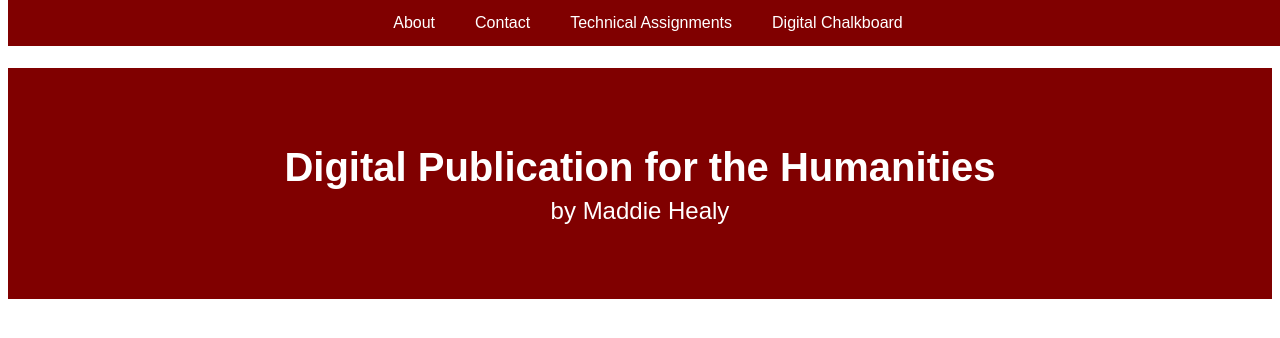
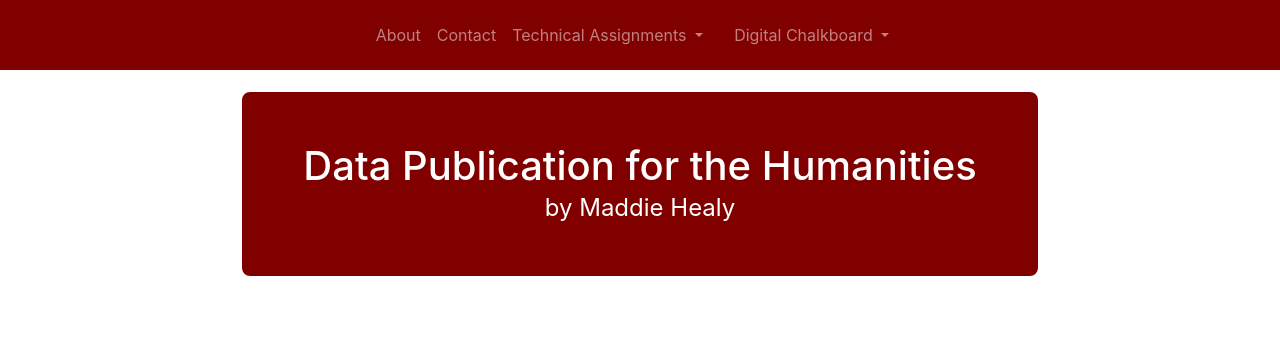
Before and after one commit to maddiehealy/maddiehealy.github.io, a plain HTML site: page index.html in a window 1280 px wide. Drawn offline with nearby package versions, Linux system fonts and the light colour scheme.

Commit message:
fixed nav bar

```diff
--- a/index.html
+++ b/index.html
@@ -5,144 +5,119 @@
     <meta name="viewport" content="width=device-width, initial-scale=1.0">
     <title>Maddie Healy's Data Publication Website</title>
     <link rel="icon" type="image/png" href="images/pixel_heart.png">
+    <link rel="stylesheet" href="https://stackpath.bootstrapcdn.com/bootstrap/4.5.2/css/bootstrap.min.css">
     <style>
-        nav {
+        /* Your custom styles */
+        .navbar {
             background-color: maroon;
-            overflow: hidden;
-            position: fixed;
-            top: 0;
-            width: 100%;
-            z-index: 1000;
-        }
-
-        nav ul {
-            list-style-type: none;
-            margin: 0;
-            padding: 0;
-            display: flex;
-            justify-content: center;
-            align-items: center;
-        }
-
-        nav ul li {
-            position: relative; /* This is important for absolute positioning of dropdown */
-        }
-
-        nav ul li a {
-            display: block;
-            color: white;
-            text-align: center;
-            padding: 14px 20px;
-            text-decoration: none;
-            transition: background-color 0.3s;
-        }
-
-        nav ul li a:hover, nav ul li a:focus {
-            background-color: #555;
             color: white;
         }
 
-        nav ul li ul {
-            display: none;
-            position: absolute;
-            background-color: maroon;
-            min-width: 160px; /* Set minimum width of dropdown */
-            box-shadow: 0px 8px 16px 0px rgba(0,0,0,0.2);
-            z-index: 1;
+        .navbar-nav .nav-link {
+            color: white;
+            padding: 15px 30px; /* Add more padding */
+            margin-right: 15px; /* Add margin between buttons */
+            border-radius: 20px; /* Rounded border */
+            transition: background-color 0.3s, border-radius 0.3s; /* Smooth transition */
         }
 
-        nav ul li:hover ul {
-            display: block; /* Display dropdown on hover */
+        .navbar-nav .nav-link:last-child {
+            margin-right: 0; /* Remove margin from the last button */
         }
 
-        nav ul li ul li {
-            display: block;
+        .navbar-nav .nav-link:hover, .navbar-nav .nav-link:focus {
+            background-color: #6b0000; /* Darker maroon */
+            border-radius: 30px; /* Increased border radius on hover */
         }
 
-        nav ul li ul li a {
-            padding: 12px 16px;
-            text-decoration: none;
-            display: block;
-            text-align: left;
+        .dropdown-menu {
+            background-color: maroon;
+            text-align: center; /* Center the dropdown menu */
         }
 
-        body {
-            padding-top: 60px;
-            font-family: Arial, sans-serif;
+        .dropdown-item {
+            color: white;
         }
 
-        .banner {
-            background-image: url('images/banner.jpg');
+        .dropdown-item:hover, .dropdown-item:focus {
+            background-color: #6b0000; /* Darker maroon */
+            border-radius: 30px; /* Increased border radius on hover */
+        }
+
+        /* Banner for header text */
+        .header-banner {
             background-color: maroon;
             color: white;
             text-align: center;
-            padding: 50px 0;
+            padding: 50px; /* Ample padding */
+            border: 2px solid white; /* Border for the header text */
+            border-radius: 10px; /* Rounded corners */
+            margin-top: 20px; /* Space between navbar and header text */
+            max-width: 800px; /* Max width for the header box */
+            margin-left: auto;
+            margin-right: auto;
+            margin-bottom: 30px; /* Additional space between header and "by Maddie Healy" */
         }
 
         header h1 {
-            color: white;
             font-size: 2.5em;
+            margin-bottom: 20px; /* Increase space between "Digital Publication" and "by Maddie Healy" */
         }
 
         header p {
             font-size: 1.5em;
             margin-top: -20px;
-            color: white;
-        }
-        .console {
-            background-color: black;
-            color: greenyellow;
-            font-family: 'Courier New', Courier, monospace;
-            padding: 20px;
-            margin: 20px auto;
-            width: 80%;
-            border: 2px solid greenyellow;
-            box-shadow: 0 0 10px greenyellow;
-        }
-
-        .console h2 {
-            color: #00FF00;
-        }
-
-        .console p {
-            color: #00FF00;
+            margin-bottom: 0; /* Reset margin */
         }
     </style>
 </head>
 
 <body>
-    <nav>
-        <ul>
-            <li>
-                <a href="#">About</a>
-                <ul>
-                    <li><a href="about_me.html">About Me</a></li>
-                    <li><a href="about_class.html">About This Class</a></li>
-                </ul>
-            </li>
+    <nav class="navbar navbar-expand-lg navbar-dark">
+        <div class="container">
+            <ul class="navbar-nav mx-auto">
+                <li class="nav-item dropdown">
 
-            <li>
-                <a href="contact.html">Contact</a>
-            </li>
-            <li><a href="#">Technical Assignments</a>
-                <ul>
-                    <li><a href="technical_02.html">Technical Assignment 02</a></li>
-                    <li><a href="technical_03.html">Technical Assignment 03</a></li>
-                </ul>
-            </li>
-            <li><a href="#">Digital Chalkboard</a>
-                <ul>
-                    <li><a href="digital-chalkboard.html">Digital Chalkboard</a></li>
-                </ul>
-            </li>
-        </ul>
+                <li class="nav-item">
+                    <a class="nav-link" href="about.html">About</a>
+                </li>
+
+                <li class="nav-item">
+                    <a class="nav-link" href="contact.html">Contact</a>
+                </li>
+
+                <li class="nav-item dropdown">
+                    <a class="nav-link dropdown-toggle" href="#" id="navbarDropdownTechnical" role="button" data-toggle="dropdown" aria-haspopup="true" aria-expanded="false">
+                        Technical Assignments
+                    </a>
+                    <div class="dropdown-menu" aria-labelledby="navbarDropdownTechnical">
+                        <a class="dropdown-item" href="technical_02.html">Technical Assignment 02</a>
+                        <a class="dropdown-item" href="technical_03.html">Technical Assignment 03</a>
+                    </div>
+                </li>
+
+                <li class="nav-item dropdown">
+                    <a class="nav-link dropdown-toggle" href="#" id="navbarDropdownDigital" role="button" data-toggle="dropdown" aria-haspopup="true" aria-expanded="false">
+                        Digital Chalkboard
+                    </a>
+                    <div class="dropdown-menu" aria-labelledby="navbarDropdownDigital">
+                        <a class="dropdown-item" href="digital-chalkboard.html">Digital Chalkboard</a>
+                    </div>
+                </li>
+            </ul>
+        </div>
     </nav>
 
-    <div class="banner">
+    <!-- Banner for header text -->
+    <div class="header-banner">
         <header>
-            <h1>Digital Publication for the Humanities</h1>
+            <h1>Data Publication for the Humanities</h1>
             <p>by Maddie Healy</p>
         </header>
     </div>
+
+    <script src="https://code.jquery.com/jquery-3.5.1.slim.min.js"></script>
+    <script src="https://cdn.jsdelivr.net/npm/@popperjs/core@2.5.4/dist/umd/popper.min.js"></script>
+    <script src="https://stackpath.bootstrapcdn.com/bootstrap/4.5.2/js/bootstrap.min.js"></script>
 </body>
 </html>
```
Also changed, not shown: about_me.html (deleted), css/about.css (added), css/about_class.css (deleted).
